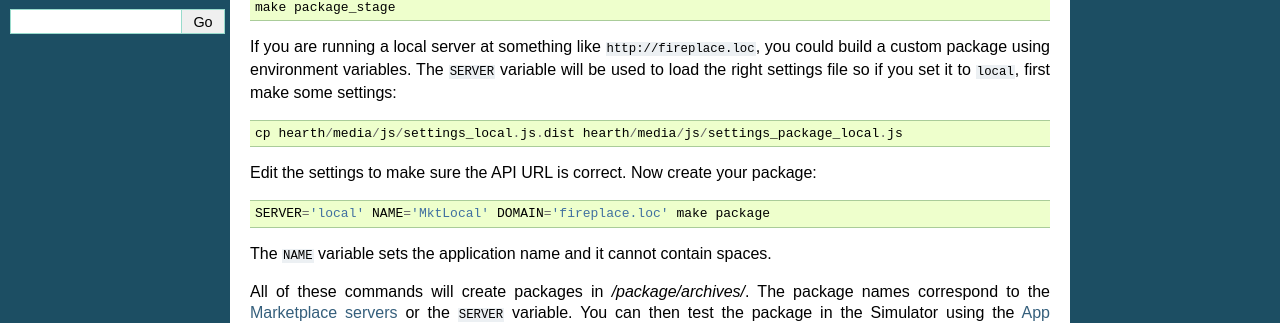
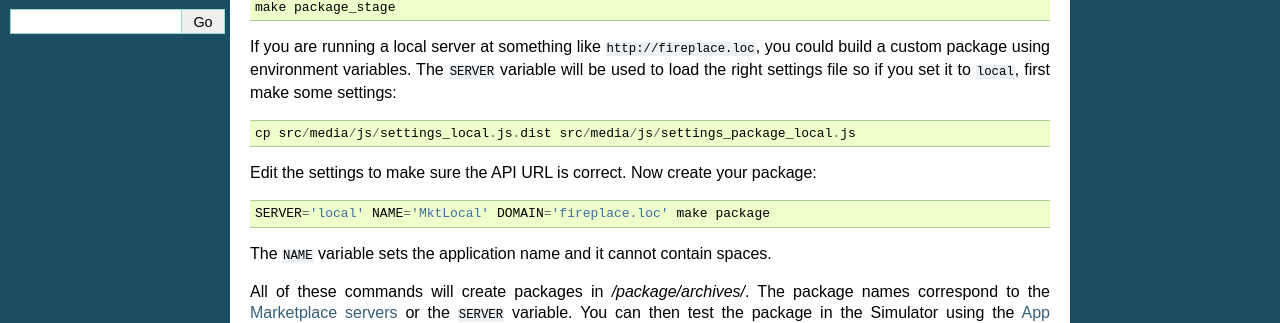
Before and after one commit to mozilla/marketplace-docs, a Sphinx documentation site: the page built from docs/topics/package.rst, in a window 1280 px wide. Shown: the part 419-742 px from the top of the page. Built offline with Sphinx 7.4.7, drawn with Linux system fonts in a browser that asks for light colours.

Commit message:
hearth -> src

```diff
--- a/docs/topics/consumer.rst
+++ b/docs/topics/consumer.rst
@@ -27,7 +27,7 @@ Caching
 -------
 
 To prevent Fireplace from trying to access your cache for API calls locally,
-add the following to ``hearth/media/js/settings_local.js``::
+add the following to ``src/media/js/settings_local.js``::
 
     api_cdn_whitelist: {}
 
--- a/docs/topics/package.rst
+++ b/docs/topics/package.rst
@@ -34,7 +34,7 @@ environment variables. The ``SERVER`` variable will be used to load
 the right settings file so if you set it to ``local``, first make some
 settings::
 
-    cp hearth/media/js/settings_local.js.dist hearth/media/js/settings_package_local.js
+    cp src/media/js/settings_local.js.dist src/media/js/settings_package_local.js
 
 Edit the settings to make sure the API URL is correct. Now create your package::
 
```
